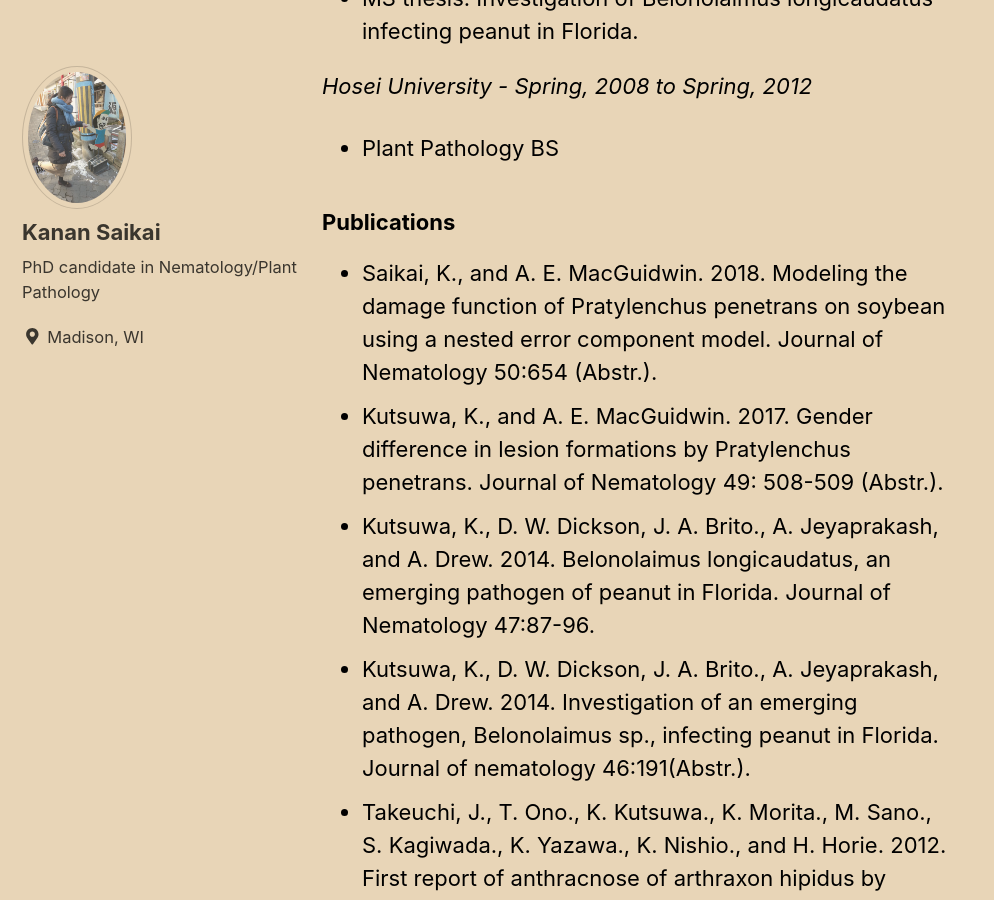
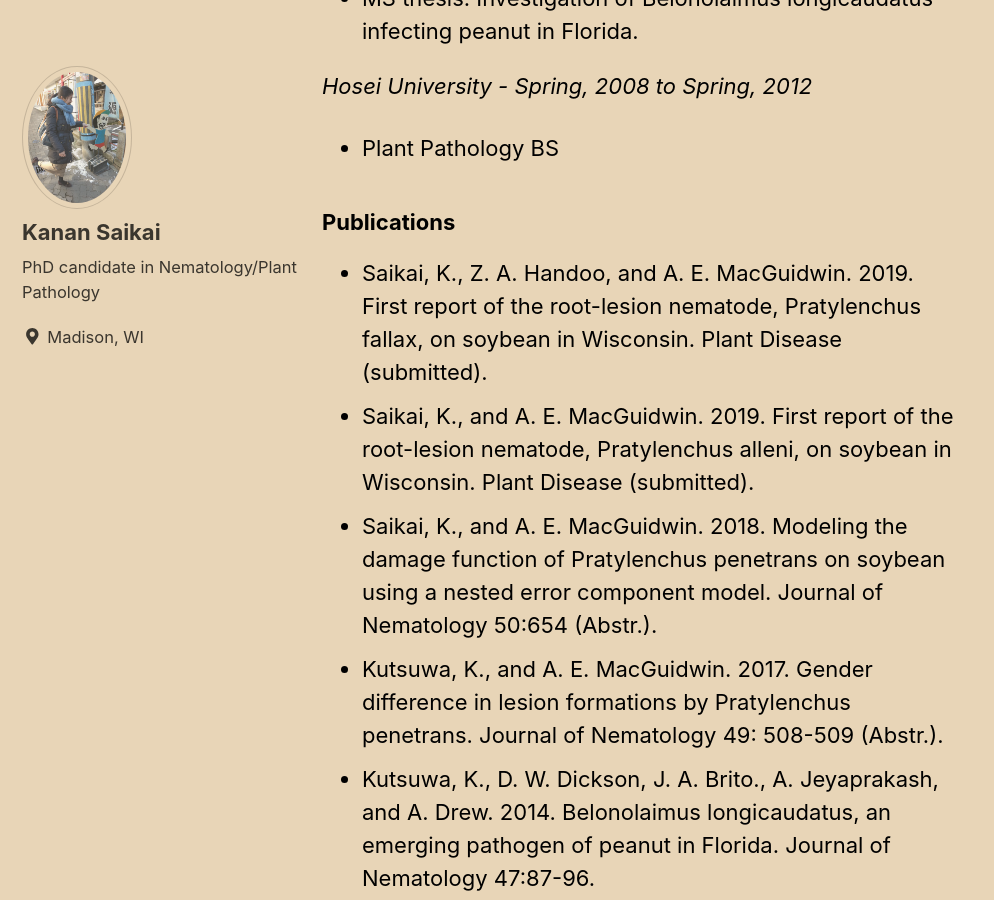
Before and after one commit to ksaikai/ksaikai.github.io, a Jekyll site: the page built from _pages/cv.md, in a window 1280 px wide and 900 px high, scrolled down 627 px. Shown: the whole window, without its empty margins (0-994 px from the left). Built offline with Jekyll 4.4.1, drawn with Linux system fonts in a browser that asks for light colours; cached includes are drawn as plain includes; nearby versions of some CDN libraries.

Commit message:
Update cv.md

```diff
--- a/_pages/cv.md
+++ b/_pages/cv.md
@@ -19,6 +19,8 @@ permalink: /cv/
 
 
 ### Publications
+* Saikai, K., Z. A. Handoo, and A. E. MacGuidwin. 2019. First report of the root-lesion nematode, Pratylenchus fallax, on soybean in Wisconsin. Plant Disease (submitted).
+* Saikai, K., and A. E. MacGuidwin. 2019. First report of the root-lesion nematode, Pratylenchus alleni, on soybean in Wisconsin. Plant Disease (submitted).
 * Saikai, K., and A. E. MacGuidwin. 2018. Modeling the damage function of Pratylenchus penetrans on soybean using a nested error component model. Journal of Nematology 50:654 (Abstr.).
 * Kutsuwa, K., and A. E. MacGuidwin. 2017. Gender difference in lesion formations by Pratylenchus penetrans. Journal of Nematology 49: 508-509 (Abstr.).
 * Kutsuwa, K., D. W. Dickson, J. A. Brito., A. Jeyaprakash, and A. Drew. 2014.  Belonolaimus longicaudatus, an emerging pathogen of peanut in Florida. Journal of Nematology 47:87-96.
```
